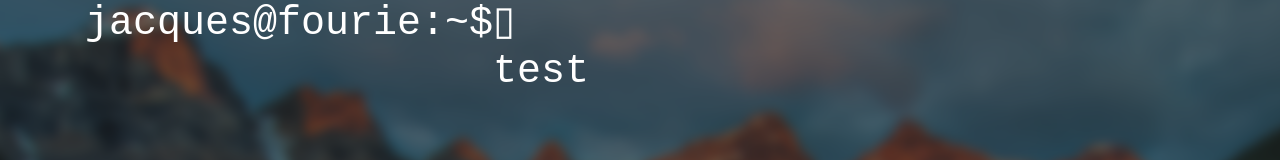
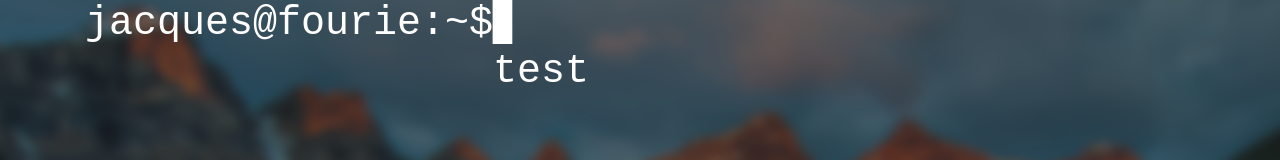
Before and after one commit to jac4e/website, an Angular app: page / in a window 1280 px wide. Shown: the top 160 px of the page. Built offline with nearby package versions, Linux system fonts and the light colour scheme.

Commit message:
changed some cursor code

```diff
--- a/src/app/input/input.component.html
+++ b/src/app/input/input.component.html
@@ -1,5 +1,5 @@
 <span id="input" (click)="onClick($event)">
     <input maxLength="{{width}}" style="width:{{width}}ch;" (focus)="focus(true)" (focusout)="focus(false)" (keyup)="onInput($event)" (keydown)="onInput($event)" (input)="onInput($event)">
-    <span style="margin-left:{{horzPosition}}ch;" id="cursor">▯</span>
+    <span style="margin-left:{{horzPosition}}ch;" id="cursor">▋</span>
 </span>
 <p>{{ output }}</p>
--- a/src/app/input/input.component.scss
+++ b/src/app/input/input.component.scss
@@ -1,8 +1,8 @@
 input {
   background-color: hsla(0, 0%, 0%, 0);
   border: 0 none #000;
-  color: transparent;
-  text-shadow: 0 0 0 white;
+  color: white;
+  caret-color: transparent;
   padding: 0 0 0 0;
   z-index: 2;
 }
--- a/src/app/input/input.component.ts
+++ b/src/app/input/input.component.ts
@@ -18,7 +18,6 @@ export class InputComponent implements OnInit {
     this.output = 'test';
     this.width = 21;
     this.horzPosition = -this.width;
-    this.cursorBlink('start');
   }
   cursorBlink(state: string){
     const cursor = document.querySelector('#cursor') as HTMLElement;
@@ -27,9 +26,8 @@ export class InputComponent implements OnInit {
     }
     if (state === 'stop'){
       window.clearInterval(this.blinkInterval);
-      cursor.style.opacity = (0).toString();
+      cursor.style.opacity = (1).toString();
     } else if (state === 'start'){
-      cursor.style.opacity = (1).toString();
       this.blinkInterval = window.setInterval(blink, 1100);
     }
   }
@@ -52,10 +50,8 @@ export class InputComponent implements OnInit {
   }
   focus(isFocused: boolean){
     const cursor = document.querySelector('#cursor') as HTMLElement;
-    if (isFocused){
-       cursor.innerText = '▮';
-    } else {
-      cursor.innerText = '▯';
+    if (!isFocused){
+      this.cursorBlink('stop');
     }
   }
 }
```
